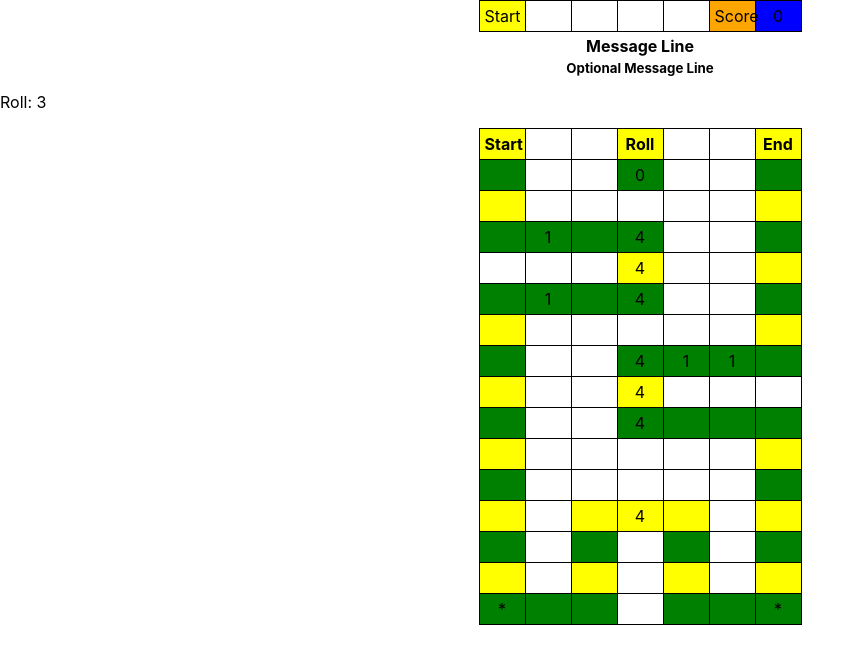
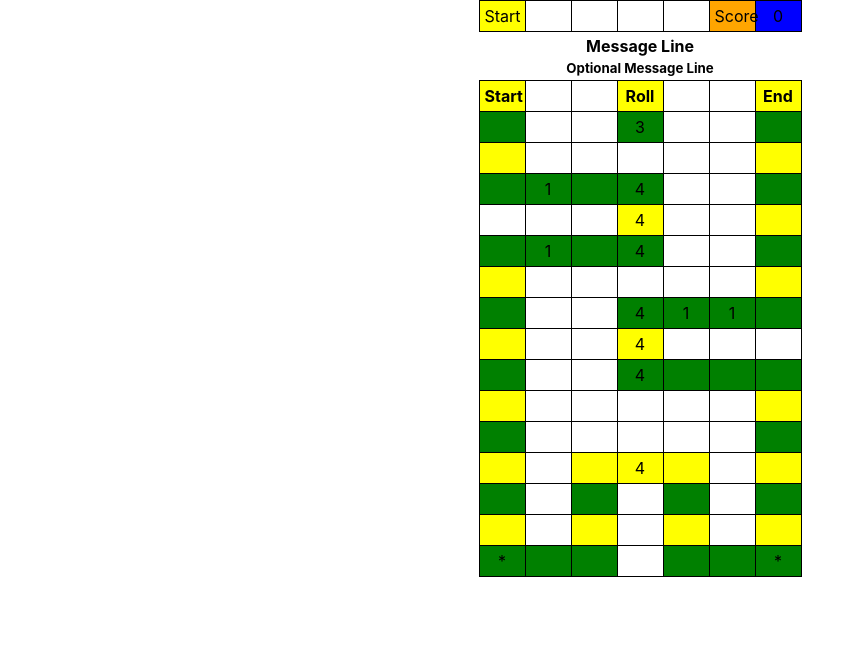
Before and after one commit to kbrownc/project-game01, a React (Create React App) app: page / in a window 1280 px wide. Shown: the top 664 px of the page, without its empty margins (0-864 px from the left). Built offline with nearby package versions, Linux system fonts and the light colour scheme.

Commit message:
Removed roll component

```diff
--- a/src/App.js
+++ b/src/App.js
@@ -2,14 +2,12 @@ import React, {Component} from 'react';
 import './App.css';
 import './game01.css';
 import Nav from './components/nav';
-import Roll from './components/roll';
 import Board from './components/board';
 
 function App() {
   return (
   	<React.Fragment>
  	 	<div className="Nav"><Nav /></div>
-		<div className="Roll"><Roll /></div>
         <div className="Board"><Board /></div>
     </React.Fragment>
   );
--- a/src/components/board.jsx
+++ b/src/components/board.jsx
@@ -5,10 +5,11 @@ class Board extends Component {
 	  return (
 	  	<table className="center">
 	  	<tbody>
-			<tr><th>Start</th><th className="cellNot"></th><th className="cellNot"></th><th>Roll</th>
+			<tr><th>Start</th><th className="cellNot"></th><th className="cellNot"></th>
+				<th>Roll</th>
 				<th className="cellNot"></th><th className="cellNot"></th><th>End</th></tr>
 			<tr><td></td><td className="cellNot">1</td><td className="cellNot"></td>
-				<td id="rollNo">0</td><td className="cellNot"></td><td className="cellNot"></td><td></td></tr>
+				<td id="rollNo">{this.getRandonNumber(1,6)}</td><td className="cellNot"></td><td className="cellNot"></td><td></td></tr>
 			<tr><td></td><td className="cellNot">1</td><td className="cellNot"></td>
 				<td className="cellNot">4</td><td className="cellNot"></td><td className="cellNot"></td><td></td></tr>
 			<tr><td></td><td className="cellNot3">1</td><td className="cellNot3"></td>
@@ -36,11 +37,19 @@ class Board extends Component {
 				<td className="cellNot"></td><td className="cellNot2"></td><td className="cellNot"></td><td></td></tr>
 			<tr><td></td><td className="cellNot">1</td><td className="cellNot2"></td>
 				<td className="cellNot"></td><td className="cellNot2"></td><td className="cellNot"></td><td></td></tr>
-			<tr><td>*</td><td></td><td></td><td className="cellNot2a">9</td><td></td><td></td><td>*</td></tr>
+			<tr><td>*</td><td></td><td></td><td className="cellNot2a">9</td><td></td>
+				<td></td><td>*</td></tr>
 		</tbody>
 		</table>
 	  );
 	}
+	getRandonNumber = (start, range) => {
+		let getRandom = Math.floor((Math.random() * range) +start);
+		while (getRandom > range) {
+			getRandom = Math.floor((Math.random() * range) +start);
+		}
+		return getRandom;
+	};
 }
 
 export default Board;
--- a/src/components/roll.jsx
+++ /dev/null
@@ -1,21 +0,0 @@
-import React, {Component} from 'react';
-
-let getRandonNumber = function(start, range) {
-	let getRandom = Math.floor((Math.random() * range) +start);
-	while (getRandom > range) {
-		getRandom = Math.floor((Math.random() * range) +start);
-	}
-	return getRandom;
-}
-
-class Roll extends Component {
-	render() {
-	  return (
-	  	<div>
-	  	<p>Roll: {getRandonNumber(1,6)}</p>
-		</div>
-	  );
-	}
-}
-
-export default Roll;
```
Also changed, not shown: 1 other file (tests, documents, lock files or other folders).
